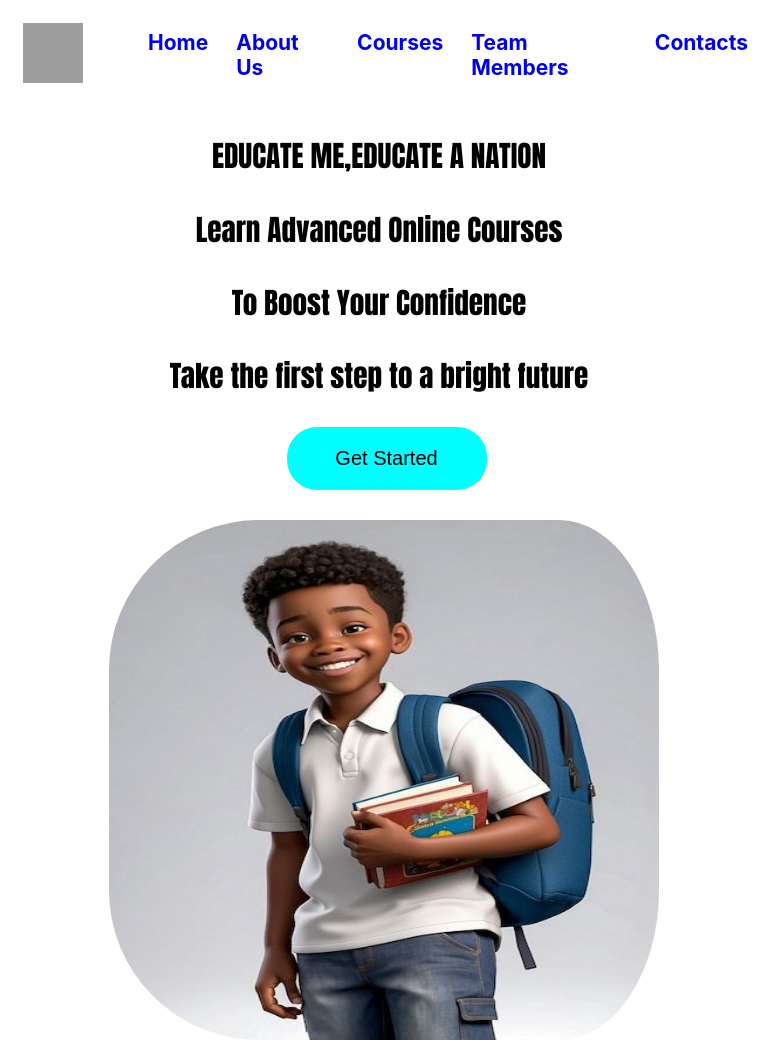
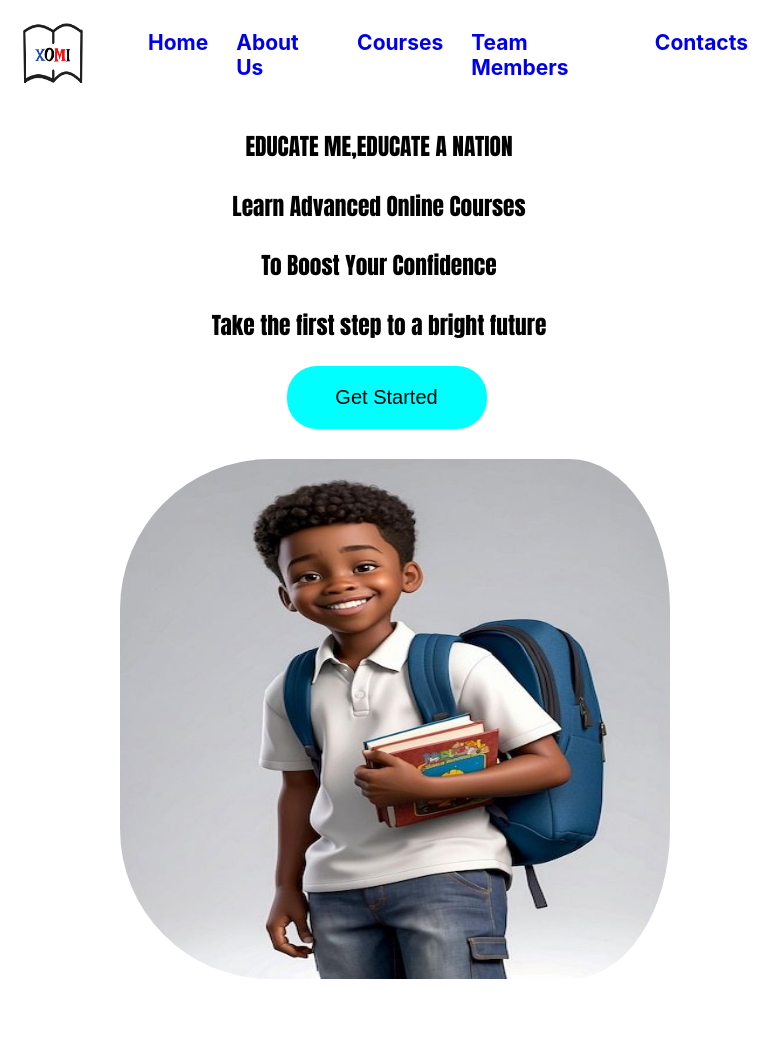
Before and after one commit to akirachix/Code-Crushers-Informational, a React (Create React App) app in the folder xomi-website/: page / in a window 768 px wide. After the commit the page ends 983 px from the top, so only its background shows below. Built offline with nearby package versions, Linux system fonts and the light colour scheme; grey boxes are pictures that could not be loaded.

Commit message:
added media query

```diff
--- a/xomi-website/src/LandingPage/index.css
+++ b/xomi-website/src/LandingPage/index.css
@@ -37,6 +37,7 @@
     margin-top: 100px;
     background-color: aqua;
     margin-left: 15px;
+    border: none;
 }
 @media screen and (min-width:280px) and (max-width:300px) {
 
@@ -93,7 +94,7 @@
         height: 300px;
         padding-right: 0px;
         margin-top:-80px;
-        margin-left: 66px;
+        margin-left: 63px;
 }
     .landing-text{
         display: block;
@@ -172,7 +173,7 @@
 
 .landing-page-body{
     display:flex;
-    gap: 0px;
+    gap: 90px;
 }
 .school-boy{
     width: 500px;
@@ -220,11 +221,11 @@
         border-radius: 150px;
         height: 520px;
         margin-top: 0px;
-        margin-left: 109px;
+        margin-left: 120px;
     }
     .landing-text{
         display: block;
-        font-size: 25px;
+        font-size: 20px;
         margin-left: 90px;
         margin-top: 5px;
         width: 100%;
--- a/xomi-website/src/Navbar/index.js
+++ b/xomi-website/src/Navbar/index.js
@@ -1,9 +1,7 @@
-import logoImage from "../images/logoImage.png.png";
+import logoImage from "../images/logoImage.png";
 import React, { useState } from 'react';
 import { FaBars,FaTimes} from 'react-icons/fa';
 import './index.css'
-
-
 const Navbar = () => {
     const [isOpen, setIsOpen] = useState(false);
 
```
